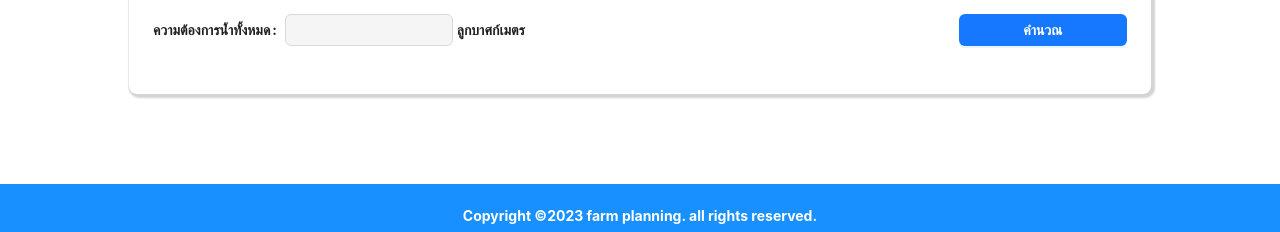
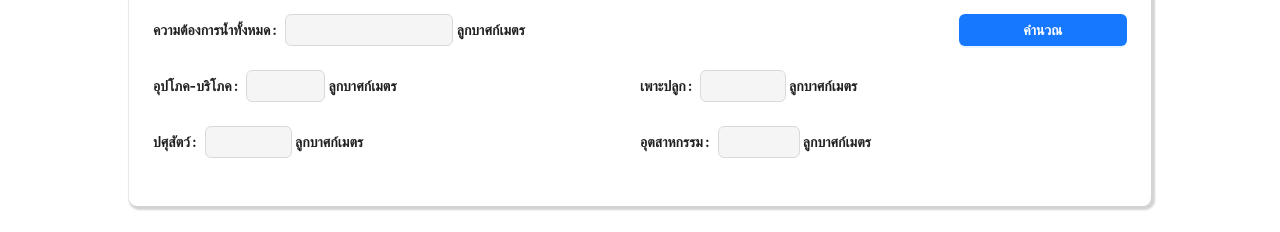
Before and after one commit to winhuma/farms-planning, a React (Create React App) app in the folder frontend/: page /watercal in a window 1280 px wide. Shown: the part 478-710 px from the top of the page. Built offline with nearby package versions, Linux system fonts and the light colour scheme; no server answers.

Commit message:
frontend add show result

```diff
--- a/frontend/src/views/formWaterConsumption.js
+++ b/frontend/src/views/formWaterConsumption.js
@@ -11,6 +11,8 @@ import {
   Card,
   Divider,
   Select,
+  Row,
+  Col,
 } from "antd";
 
 const apiEndpoint = process.env.REACT_APP_API_ENDPOINT;
@@ -415,18 +417,11 @@ const FormWaterConsumption = () => {
       </Form.Item>
 
       <Form.Item label="พื้นที่" onChange={onChangeAreaIndu}>
-        <InputNumber
-          className="water-industry-area"
-          value={areaIndustry}
-        />{" "}
-        ไร่
+        <InputNumber className="water-industry-area" value={areaIndustry} /> ไร่
       </Form.Item>
 
       <Form.Item label="ความต้องการน้ำ" onChange={onChangeWaterIndu}>
-        <InputNumber
-          className="water-industry-water"
-          value={waterIndustry}
-        />{" "}
+        <InputNumber className="water-industry-water" value={waterIndustry} />{" "}
         วัน
       </Form.Item>
     </Form>
@@ -477,6 +472,64 @@ const FormWaterConsumption = () => {
             คำนวณ
           </Button>
         </Form.Item>
+
+        <Row>
+          <Col span={12}>
+            <Form.Item
+              label="อุปโภค-บริโภค"
+              className="water-consumption-form-result"
+            >
+              <Input
+                className="water-consumption-input-result"
+                disabled
+                value={resultDay}
+              />{" "}
+              ลูกบาศก์เมตร
+            </Form.Item>
+          </Col>
+          <Col span={12}>
+            <Form.Item
+              label="เพาะปลูก"
+              className="water-consumption-form-result"
+            >
+              <Input
+                className="water-consumption-input-result"
+                disabled
+                value={resultAgri}
+              />{" "}
+              ลูกบาศก์เมตร
+            </Form.Item>
+          </Col>
+        </Row>
+
+        <Row>
+          <Col span={12}>
+            <Form.Item
+              label="ปศุสัตว์"
+              className="water-consumption-form-result"
+            >
+              <Input
+                className="water-consumption-input-result"
+                disabled
+                value={resultLive}
+              />{" "}
+              ลูกบาศก์เมตร
+            </Form.Item>
+          </Col>
+          <Col span={12}>
+            <Form.Item
+              label="อุตสาหกรรม"
+              className="water-consumption-form-result"
+            >
+              <Input
+                className="water-consumption-input-result"
+                disabled
+                value={resultIndu}
+              />{" "}
+              ลูกบาศก์เมตร
+            </Form.Item>
+          </Col>
+        </Row>
       </Card>
     </div>
   );
```
Also changed, not shown: 7 other files (tests, documents, lock files or other folders).
